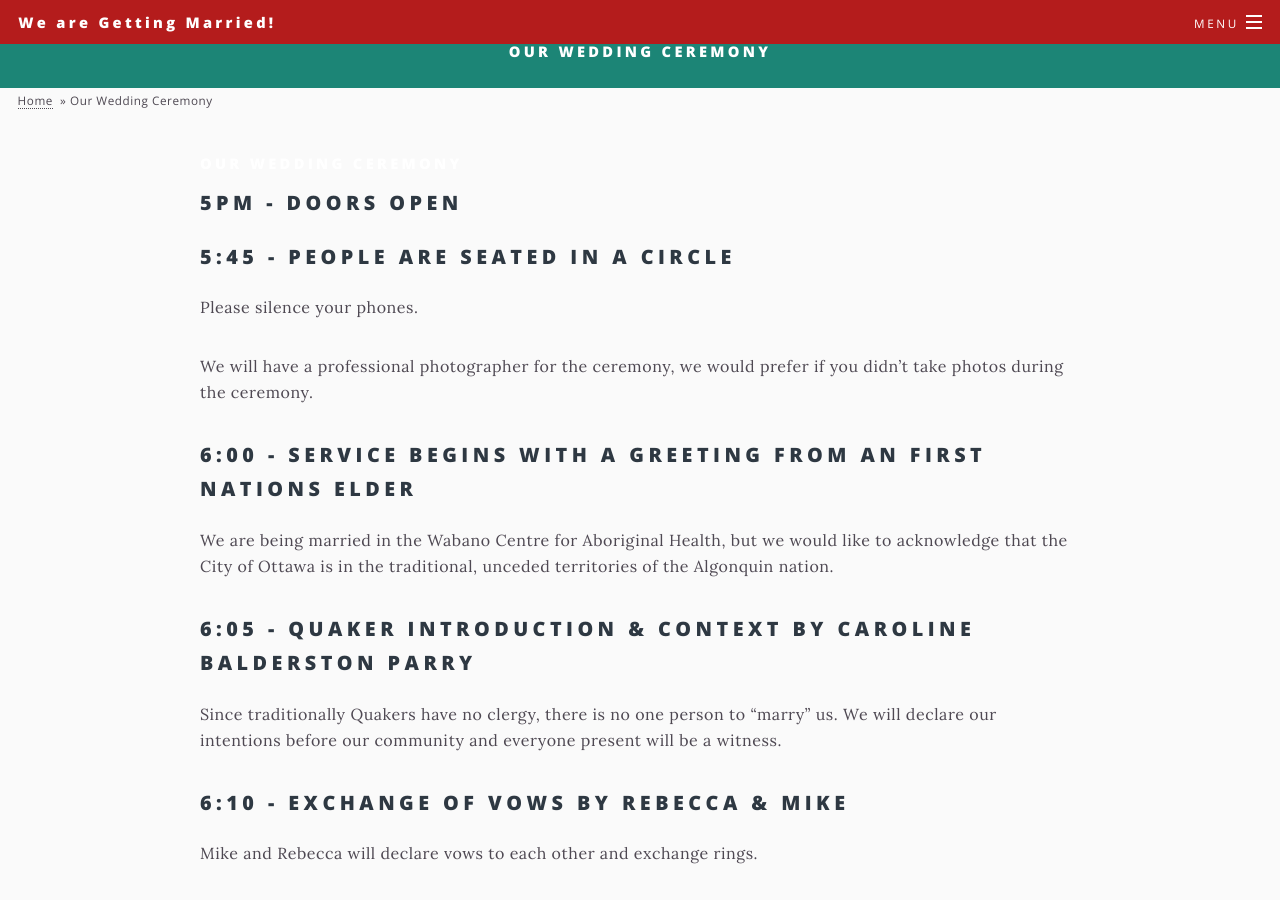
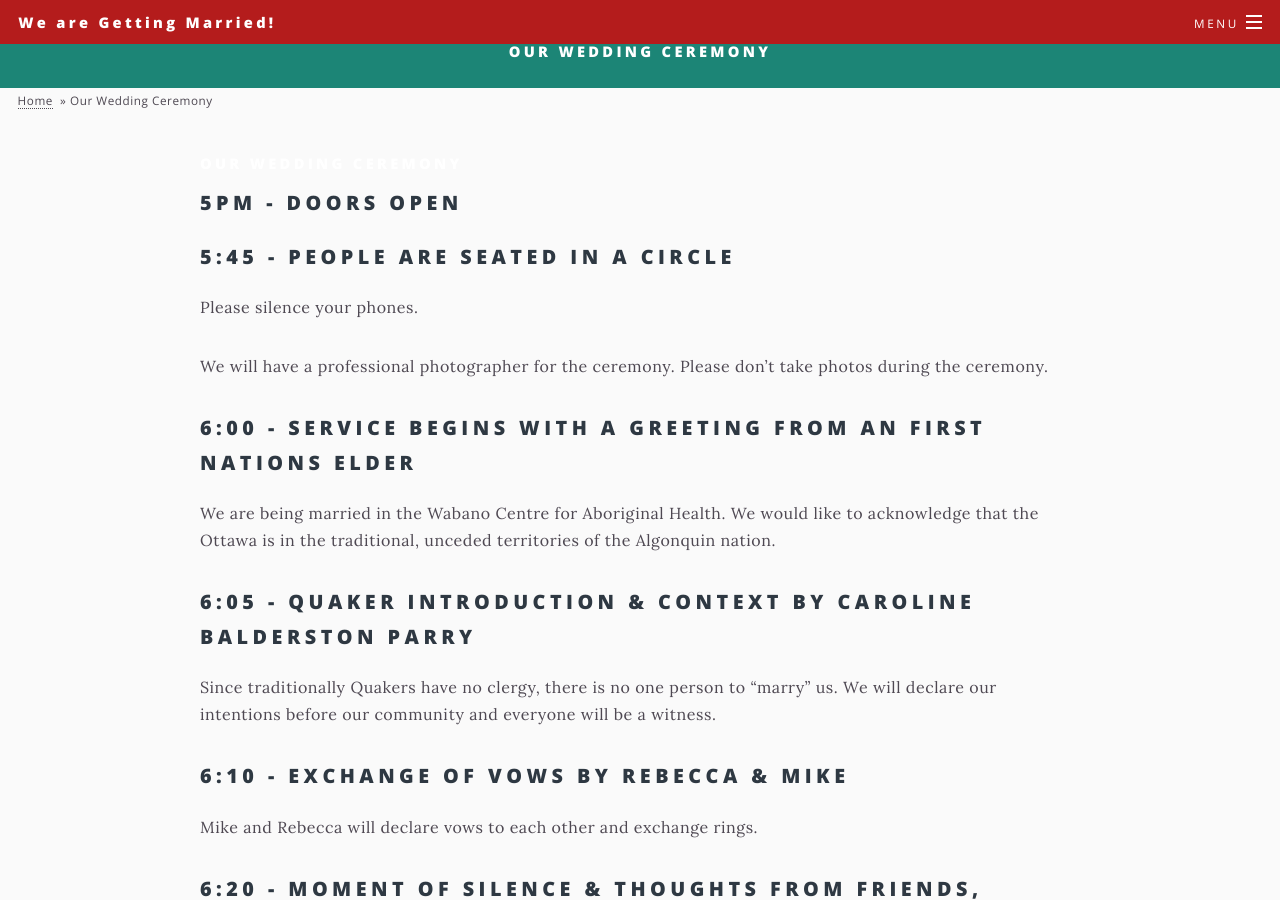
Before and after one commit to mgifford/gifsack-or-wolford, a Jekyll site: the page built from _pages/ottawa-handout.md, in a window 1280 px wide and 900 px high. Built offline with Jekyll 4.4.1, drawn with Linux system fonts in a browser that asks for light colours; our own code applies the rules of GitHub Pages for plain Markdown files.

Commit message:
simplifying language

```diff
--- a/_pages/ottawa-handout.md
+++ b/_pages/ottawa-handout.md
@@ -5,15 +5,15 @@
 ## 5:45 - People are seated in a circle
 Please silence your phones.
 
-We will have a professional photographer for the ceremony, we would prefer if you didn't take photos during the ceremony.
+We will have a professional photographer for the ceremony. Please don't take photos during the ceremony.
 
 ## 6:00 - Service begins with a greeting from an First Nations Elder
 
-We are being married in the Wabano Centre for Aboriginal Health, but we would like to acknowledge that the City of Ottawa is in the traditional, unceded territories of the Algonquin nation.
+We are being married in the Wabano Centre for Aboriginal Health. We would like to acknowledge that the Ottawa is in the traditional, unceded territories of the Algonquin nation.
 
 ## 6:05 - Quaker Introduction & Context by Caroline Balderston Parry
 
-Since traditionally Quakers have no clergy, there is no one person to “marry” us. We will declare our intentions before our community and everyone present will be a witness.
+Since traditionally Quakers have no clergy, there is no one person to  “marry” us. We will declare our intentions before our community and everyone will be a witness.
 
 ## 6:10 - Exchange of Vows by Rebecca & Mike
 
```
